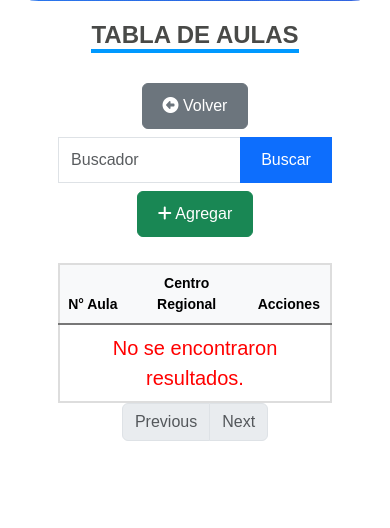
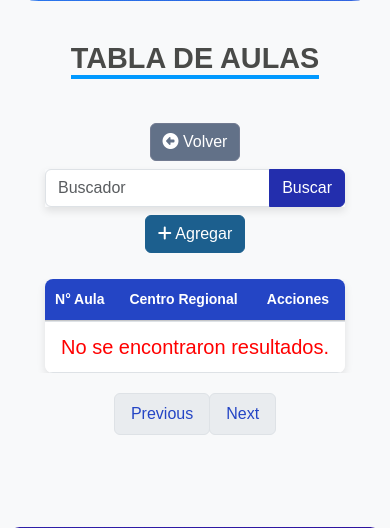
Before and after one commit to AngelaYermey/RegistrosBD, a PHP site: page /administrador/aulas/tablaAulas.php in a window 390 px wide. Shown: the part 334-862 px from the top of the page. Run offline with PHP 8.4, Linux system fonts and the light colour scheme; the visitor is signed in with stand-in values (Sample User, id 1); data that the repository does not hold is empty; some libraries are stand-ins or nearby versions.

Commit message:
ccs de tablas :3

```diff
--- a/administrador/estudiante/tablaEstudiante.php
+++ b/administrador/estudiante/tablaEstudiante.php
@@ -35,9 +35,7 @@ if ($validar == null || $validar == '') {
         <section class="holy-grail-content">
             <div class="container">
                 <h2 class="titulo">Tabla de Estudiantes</h2>
-
                 <div class="containerTabla">
-
                     <form action="" method="GET" class="d-flex flex-wrap justify-content-between mb-3 align-items-center">
                         <div class="col-md-4 mb-2 mb-md-0">
                             <a href="../adminUsuario.php" class="btn btn-secondary"><i class="fa-solid fa-circle-left"></i> Volver</a>
--- a/administrador/profesor/modificarDatosprofesor.php
+++ b/administrador/profesor/modificarDatosprofesor.php
@@ -20,7 +20,7 @@ if ($validar == null || $validar = '') {
     <link rel="stylesheet" href="https://stackpath.bootstrapcdn.com/bootstrap/4.5.2/css/bootstrap.min.css">
     <link rel="shortcut icon" href="./img/iconoRetinanuevo.png" type="image/x-icon">
     <link rel="stylesheet" href="../../css/formModificar.css">
-    <title>Modificar</title>
+    <title>ROEH: Modificar</title>
 </head>
 
 <?php
@@ -115,9 +115,11 @@ if (isset($_GET["cedProf"])) {
                             <div class="col-6">
                                 <center><a href="tablaProfesor.php" name="Cancelar" class="btn btn-secondary">Cancelar</a></center>
                             </div>
-                    </div>  </div>
                         </div>
+                    </div>
+
                 </form>
+            </div>
         </div>
     </section>
 
--- a/css/tabla.css
+++ b/css/tabla.css
@@ -1,130 +1,197 @@
-/* Estilo para el contenedor principal */
-.containerTabla {
-  padding-left: 8%;
-  padding-right: 8%;
-  margin-bottom: 6% /* Espacio entre la tabla y el footer */
+/* General Styles */
+body {
+  font-family: 'Segoe UI', Tahoma, Geneva, Verdana, sans-serif;
+  background-color: #f8f9fa;
+  color: #333;
 }
 
-/* Estilo para el título de la tabla */
-h2 {
+/* Contenedor de la Tabla */
+.containerTabla {
+  padding: 0 8%;
+  margin: 20px auto 6%;
+}
+
+/* Estilo del Título */
+h2,
+.titulo {
+  color: #494a48; /* Mantener el color original del título */
+  font-weight: 550;
+  font-size: 1.8em;
+  text-transform: uppercase;
+  margin-bottom: 24px;
+  margin-top: 20px;
   text-align: center;
-  margin-bottom: 5px;
-  color: #0d0c22;
-}
- /* Estilos para el título del formulario de tablas*/
- section .titulo{
-  color: #494a48;
-  font-weight: 600;
-  font-size: 1.5em;
-  text-transform: uppercase;
-  margin-bottom: 10px;
   border-bottom: 4px solid #0099ff;
   display: inline-block;
-  margin-bottom: 30px; /* Espacio debajo del título */
-  text-align: center; /* Centrar el texto */
 }
 
-.botonInfo{
-  color: #0d0c22;
+/* Tabla */
+.table {
+  width: 100%;
+  margin: 0 auto;
+  background-color: #fff;
+  border-radius: 0.5rem;
+  box-shadow: 0 4px 8px rgba(0, 0, 0, 0.1);
+  overflow: hidden;
+  border-collapse: separate;
+  border-spacing: 0;
 }
 
-/* Estilo para la tabla */
-.table {
-  width: 100%;
-  margin: auto;
-  border-collapse: collapse;
-  border: 2px solid #ddd;
-  overflow-x: auto;
-  font-size: 16px;
-
+.table thead th {
+  background-color: #2445c5; /* Color #2445c5 para el encabezado de la tabla */
+  color: #fff;
+  padding: 10px;
+  font-size: 1em;
+  text-align: left;
 }
 
-/* Estilo para las celdas de la tabla */
-th,
-td {
-  padding: 16px;
-  text-align: center;
-  border-bottom: 2px solid #ddd;
+.table tbody tr {
+  transition: background-color 0.2s ease;
 }
 
-th {
-  background-color: #f2f2f2;
+.table tbody tr:nth-child(even) {
+  background-color: #f4f4f4;
 }
 
-tr:nth-child(even) {
-  background-color: #f2f2f2;
+.table tbody tr:hover {
+  background-color: #e0e0e0;
 }
 
-/* Estilo para el formulario de búsqueda y botones */
+.table td {
+  padding: 10px;
+  border-top: 1px solid #dee2e6;
+}
+
+/* Paginación */
+.pagination {
+  margin: 20px 0;
+  justify-content: center;
+}
+
+.pagination .page-link {
+  padding: 0.5rem 1rem;
+  border: 1px solid #dee2e6;
+  border-radius: 0.375rem;
+  color: #2445c5; /* Color #2445c5 para los enlaces de la paginación */
+  transition: background-color 0.2s ease, color 0.2s ease;
+}
+
+.pagination .page-link:hover {
+  background-color: #2445c5;
+  color: #fff;
+}
+
+.pagination .page-item.active .page-link {
+  background-color: #2c45c5; /* Color #2c45c5 para el enlace activo */
+  border-color: #2c45c5;
+  color: #fff;
+}
+
+/* Botones Generales */
+.btn-small {
+  padding: 0.4rem 0.8rem;
+  font-size: 0.875rem;
+  border-radius: 0.375rem;
+  transition: background-color 0.2s ease, color 0.2s ease;
+}
+
+/* Botón Volver */
+.btn-secondary {
+  color: #fff;
+  background-color: #627188; /* Color #3423ad para el botón Volver */
+  border-color: #727b91;
+}
+
+.btn-secondary:hover {
+  background-color: #567de4; /* Color #2c45c5 en hover para el botón Volver */
+  border-color: #567de4;
+}
+
+/* Botón Agregar */
+.btn-success {
+  color: #fff;
+  background-color: #1c5f8e; /* Color #245cd6 para el botón Agregar */
+  border-color: #1c608e;
+}
+
+.btn-success:hover {
+  background-color: #388697; /* Color #2445c5 en hover para el botón Agregar */
+  border-color: #388697;
+}
+
+/* Botón Eliminar */
+.btn-danger {
+  color: #fff;
+  background-color: #dc3545;
+  border-color: #dc3545;
+}
+
+.btn-danger:hover {
+  background-color: #c82333;
+  border-color: #bd2130;
+}
+
+/* Botón Modificar */
+.btn-warning {
+  color: #262626;
+  background-color: #ffc107;
+  border-color: #ffc107;
+}
+
+.btn-warning:hover {
+  background-color: #e0a800;
+  border-color: #d39e00;
+  color: #fff;
+}
+
+/* Botón Buscar */
+.input-group .btn-primary {
+  border-radius: 0 0.375rem 0.375rem 0;
+  background-color: #232ead; /* Color #3423ad para el botón de búsqueda */
+  border-color: #232ead;
+}
+
+.input-group .btn-primary:hover {
+  background-color: #2c45c5; /* Color #2c45c5 para hover en el botón de búsqueda */
+  border-color: #2c45c5;
+}
+
+/* Buscador */
 .input-group {
-  width: 100%;
+  box-shadow: 0 4px 8px rgba(0, 0, 0, 0.1);
 }
 
 .input-group .form-control {
-  height: 40px;
-  border-radius: 0;
+  border-radius: 0.375rem 0 0 0.375rem;
+  border-color: #dee2e6;
 }
 
-.input-group .btn-primary {
-  height: 40px;
-  border-radius: 0;
-}
+/* Estilos Responsivos */
+@media (max-width: 768px) {
+  .containerTabla {
+    padding: 0 4%;
+  }
 
-/* Estilo para los botones de acción */
-.btn-small {
-  padding: 6px 12px;
-  font-size: 14px;
-}
+  .table {
+    font-size: 14px;
+  }
 
-.btn-secondary,
-.btn-success,
-.btn-primary {
-  padding: 10px 20px;
-  font-size: 16px;
-  transition: color 0.3s;
-}
-
-.btn-success:hover {
-  background-color: #5bba6f;
-  color: #fff;
-}
-
-.btn-secondary:hover {
-  background-color: #858a87;
-  color: #fff;
-}
-
-.btn-primary:hover {
-  background-color: #2770dede;
-  color: #fff;
-}
-/* Responsivo para dispositivos móviles */
-@media (max-width: 768px) {
   .d-flex.flex-wrap.justify-content-between.mb-3.align-items-center {
     flex-direction: column;
   }
+
   .col-md-4 {
     width: 100%;
     margin-bottom: 10px;
   }
+
   .text-md-end {
     text-align: center;
   }
-  .input-group .form-control,
-  .input-group .btn-primary {
-    height: auto;
-  }
-  .table {
-    font-size: 14px;
-  }
-  th,
-  td {
-    padding: 8px;
+}
+
+@media (max-width: 1024px) {
+  section .contentbx .form {
+    width: 90%;
   }
 }
-/* Estilos para el contenido al estar en dispositivos con ancho máximo de 1024px */
-@media (max-width: 1024px) {
-  section .contentbx .form {
-    width: 90%; /* Reducido el ancho para adaptarse mejor a pantallas de laptops */
-  }
-}
```
Also changed, not shown: administrador/asignaturas/modificarAsignatura.php (+13 -7 lines), administrador/aulas/modificarAula.php (+12 -10 lines), administrador/estudiante/modificarDatosestudiante.php (+4 -3 lines). Lines whose indentation alone changed are shown as unchanged.
